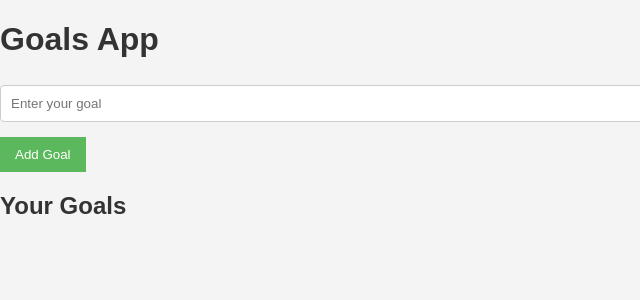
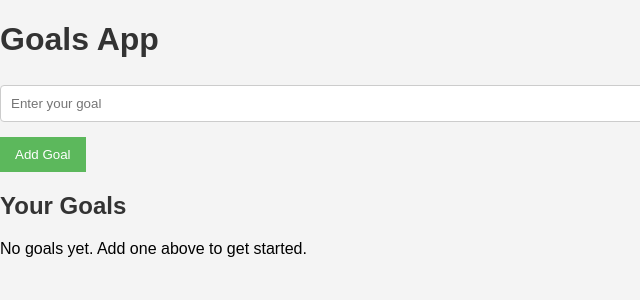
Before and after one commit to benjibyte/goalsapp, a React (Vite) app in the folder goals-app/: page / in a window 1280 px wide. Shown: the top 300 px of the page, without its empty margins (0-640 px from the left). Built offline with nearby package versions, Linux system fonts and the light colour scheme.

Commit message:
Github copliot helped me to fix some wiring mismatches and created some documentation

```diff
--- a/goals-app/src/App.jsx
+++ b/goals-app/src/App.jsx
@@ -4,13 +4,13 @@ import GoalList from './components/GoalList';
 import useGoals from './hooks/useGoals';
 
 const App = () => {
-  const { goals, addGoal, removeGoal } = useGoals();
+  const { goals, addGoal, removeGoal, updateGoal } = useGoals();
 
   return (
     <div className="app">
       <h1>Goals App</h1>
       <GoalForm onAddGoal={addGoal} />
-      <GoalList goals={goals} onRemoveGoal={removeGoal} />
+      <GoalList goals={goals} onDelete={removeGoal} onEdit={updateGoal} />
     </div>
   );
 };
--- a/goals-app/src/components/GoalItem.jsx
+++ b/goals-app/src/components/GoalItem.jsx
@@ -1,15 +1,38 @@
-import React from 'react';
+import React, { useState } from 'react';
 
 const GoalItem = ({ goal, onEdit, onDelete }) => {
+  const [draft, setDraft] = useState(goal.title);
+  const [isEditing, setIsEditing] = useState(false);
+
+  const handleSave = () => {
+    onEdit(goal.id, draft);
+    setIsEditing(false);
+  };
+
   return (
-    <div className="goal-item">
-      <h3>{goal.title}</h3>
-      <p>{goal.description}</p>
-      <div className="goal-item-actions">
-        <button onClick={() => onEdit(goal.id)}>Edit</button>
-        <button onClick={() => onDelete(goal.id)}>Delete</button>
-      </div>
-    </div>
+    <li className="goal-item">
+      {isEditing ? (
+        <>
+          <input
+            type="text"
+            value={draft}
+            onChange={(event) => setDraft(event.target.value)}
+          />
+          <div className="goal-item-actions">
+            <button onClick={handleSave}>Save</button>
+            <button onClick={() => setIsEditing(false)}>Cancel</button>
+          </div>
+        </>
+      ) : (
+        <>
+          <h3>{goal.title}</h3>
+          <div className="goal-item-actions">
+            <button onClick={() => setIsEditing(true)}>Edit</button>
+            <button onClick={() => onDelete(goal.id)}>Delete</button>
+          </div>
+        </>
+      )}
+    </li>
   );
 };
 
--- a/goals-app/src/components/GoalList.jsx
+++ b/goals-app/src/components/GoalList.jsx
@@ -5,6 +5,9 @@ const GoalList = ({ goals, onDelete, onEdit }) => {
   return (
     <div>
       <h2>Your Goals</h2>
+      {goals.length === 0 ? (
+        <p>No goals yet. Add one above to get started.</p>
+      ) : (
         <ul>
           {goals.map(goal => (
             <GoalItem
@@ -15,6 +18,7 @@ const GoalList = ({ goals, onDelete, onEdit }) => {
             />
           ))}
         </ul>
+      )}
     </div>
   );
 };
--- a/goals-app/src/hooks/useGoals.js
+++ b/goals-app/src/hooks/useGoals.js
@@ -3,17 +3,36 @@ import { useState } from 'react';
 const useGoals = () => {
     const [goals, setGoals] = useState([]);
 
-    const addGoal = (goal) => {
-        setGoals((prevGoals) => [...prevGoals, goal]);
+    const addGoal = (title) => {
+        const trimmedTitle = title.trim();
+
+        if (!trimmedTitle) {
+            return;
+        }
+
+        const newGoal = {
+            id: crypto.randomUUID ? crypto.randomUUID() : Date.now().toString(),
+            title: trimmedTitle,
+        };
+
+        setGoals((prevGoals) => [...prevGoals, newGoal]);
     };
 
     const removeGoal = (goalId) => {
         setGoals((prevGoals) => prevGoals.filter(goal => goal.id !== goalId));
     };
 
-    const updateGoal = (updatedGoal) => {
+    const updateGoal = (goalId, updatedTitle) => {
+        const trimmedTitle = updatedTitle.trim();
+
+        if (!trimmedTitle) {
+            return;
+        }
+
         setGoals((prevGoals) =>
-            prevGoals.map(goal => (goal.id === updatedGoal.id ? updatedGoal : goal))
+            prevGoals.map(goal =>
+                goal.id === goalId ? { ...goal, title: trimmedTitle } : goal
+            )
         );
     };
 
```
Also changed, not shown: 8 other files (tests, documents, lock files or other folders). Lines whose indentation alone changed are shown as unchanged.
